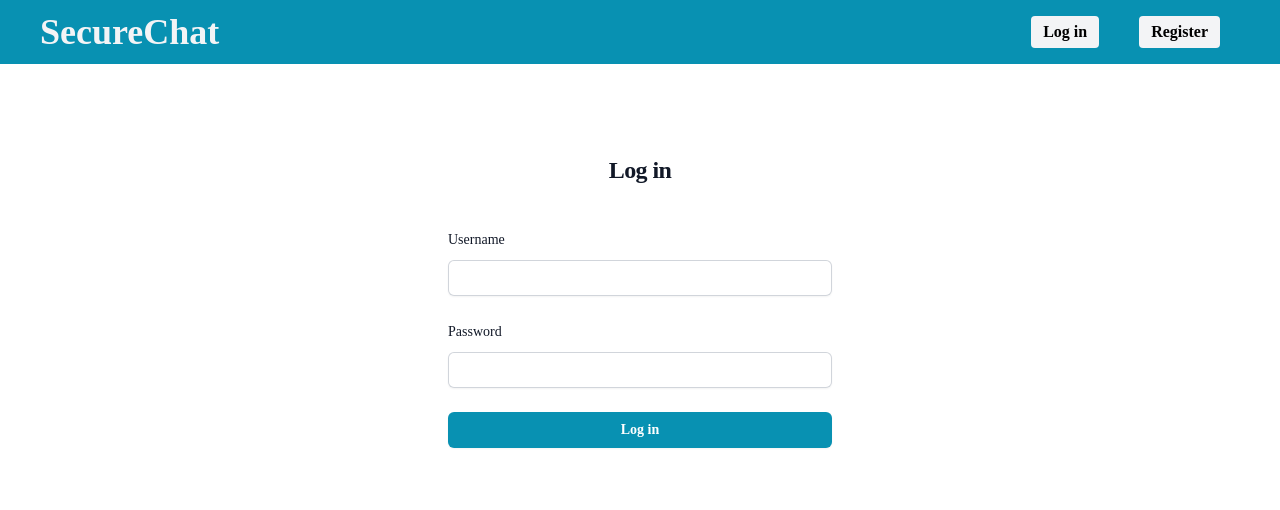
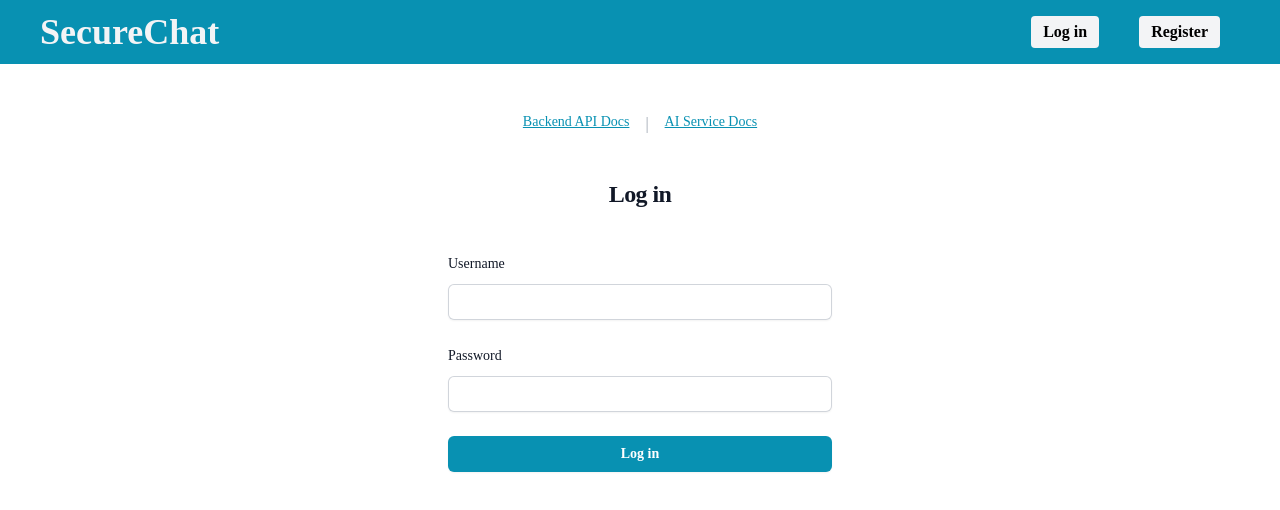
Before and after one commit to Prathu56/e2ee-chat-app, a React (Create React App) app in the folder frontend/: page /login in a window 1280 px wide. Shown: the top 510 px of the page. Built offline with nearby package versions, Linux system fonts and the light colour scheme; no server answers.

Commit message:
added links to api documentations

```diff
--- a/frontend/src/pages/Login.js
+++ b/frontend/src/pages/Login.js
@@ -16,6 +16,25 @@ const Login = () => {
 		<>
 			<div className="flex min-h-full flex-1 flex-col justify-center px-6 py-12 lg:px-8">
 				<div className="sm:mx-auto sm:w-full sm:max-w-sm">
+					<div className="flex justify-center gap-4 mb-4">
+						<a
+							href={`${process.env.REACT_APP_BACKEND_URL}/docs`}
+							target="_blank"
+							rel="noopener noreferrer"
+							className="text-cyan-600 hover:text-cyan-500 text-sm font-medium underline"
+						>
+							Backend API Docs
+						</a>
+						<span className="text-gray-400">|</span>
+						<a
+							href={`${process.env.REACT_APP_AI_URL}/docs`}
+							target="_blank"
+							rel="noopener noreferrer"
+							className="text-cyan-600 hover:text-cyan-500 text-sm font-medium underline"
+						>
+							AI Service Docs
+						</a>
+					</div>
 					<h2 className="mt-10 text-center text-2xl font-bold leading-9 tracking-tight text-gray-900">
 						Log in
 					</h2>
```
